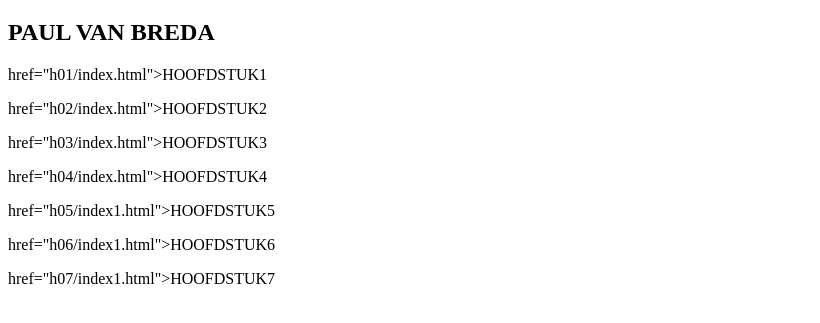
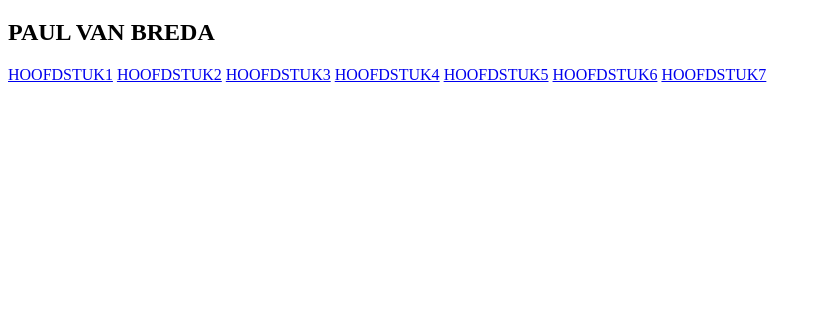
Before and after one commit to paulroc/HTML-cursus, a plain HTML site: page index.html in a window 1280 px wide. Shown: the part 61-384 px from the top of the page, without its empty margins (0-820 px from the left). Drawn offline with Linux system fonts and the light colour scheme.

Commit message:
alles behalve h08 klaar

```diff
--- a/index.html
+++ b/index.html
@@ -7,12 +7,13 @@
 <body>
 <h1>HTML 2019</h1>
 <h2>PAUL VAN BREDA</h2>
-<a> href="h01/index.html">HOOFDSTUK1</a>
-<p> href="h02/index.html">HOOFDSTUK2</p>
-<p> href="h03/index.html">HOOFDSTUK3</p>
-<p> href="h04/index.html">HOOFDSTUK4</p>
-<p> href="h05/index1.html">HOOFDSTUK5</p>
-<p> href="h06/index1.html">HOOFDSTUK6</p>
-<p> href="h07/index1.html">HOOFDSTUK7</p>
+<a href="h01/index.html">HOOFDSTUK1</a>
+<a href="h02/index.html">HOOFDSTUK2</a>
+<a href="h03/index.html">HOOFDSTUK3</a>
+<a href="h04/index.html">HOOFDSTUK4</a>
+<a href="h05/index.html">HOOFDSTUK5</a>
+<a href="h06/index.html">HOOFDSTUK6</a>
+<a href="h07/index.html">HOOFDSTUK7</a>
+
 </body>
 </html>
```
